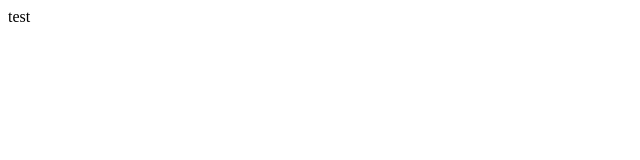
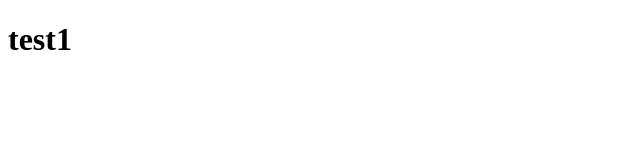
Before and after one commit to ehabe2005/learn, a plain HTML site: page index.html in a window 1280 px wide. Shown: the whole page, without its empty margins (0-640 px from the left). Drawn offline with Linux system fonts and the light colour scheme.

Commit message:
first commit

```diff
--- a/index.html
+++ b/index.html
@@ -6,6 +6,6 @@
     <title>Document</title>
 </head>
 <body>
-    test
+    <h1>test1</h1>
 </body>
 </html>
```
